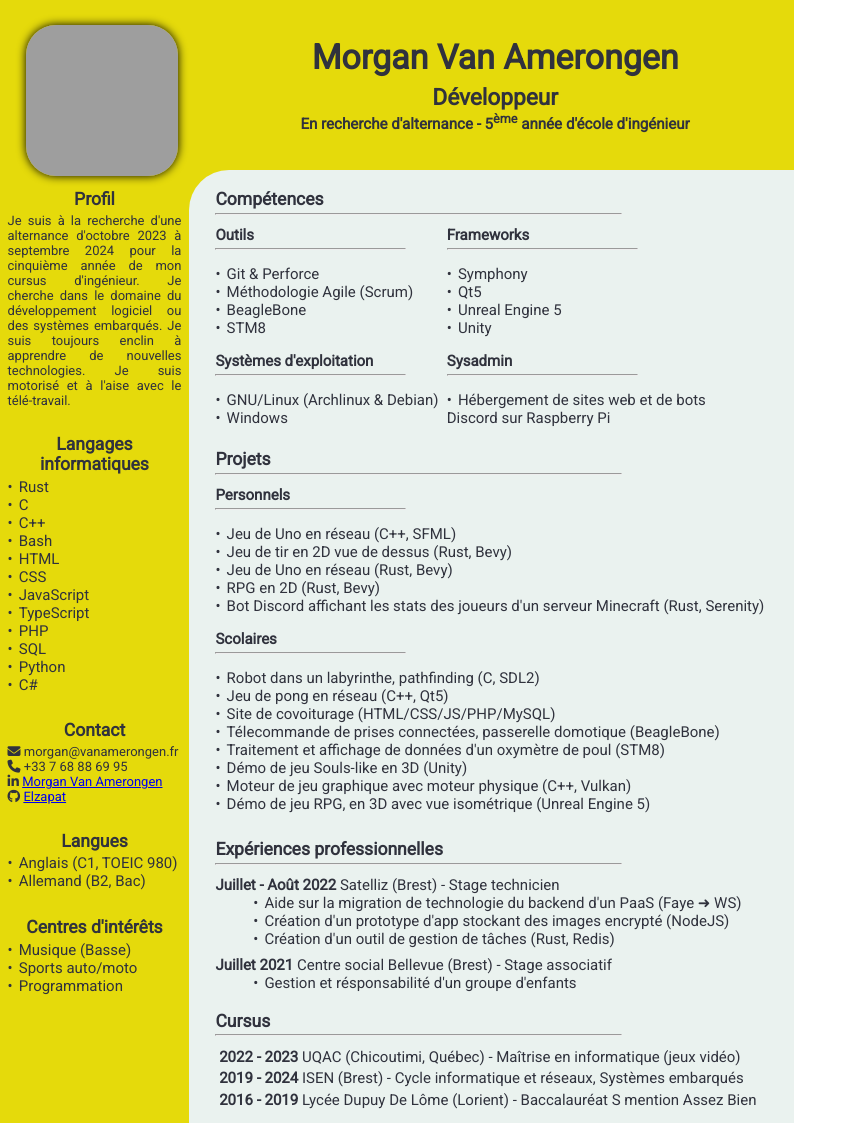
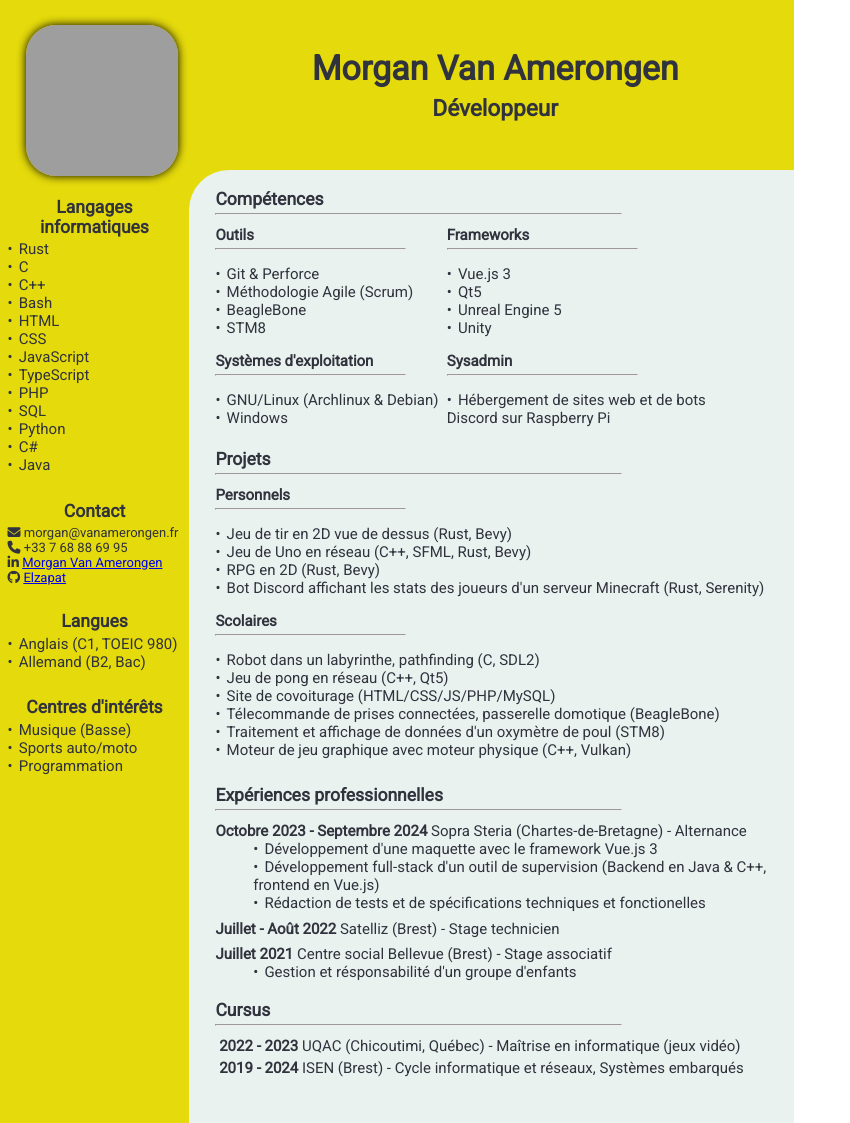
Before and after one commit to Elzapat/morgan.vanamerongen.fr, a plain HTML site: page resume/index.html in a window 1280 px wide. Shown: the whole page, without its empty margins (0-850 px from the left). Drawn offline with Linux system fonts and the light colour scheme; grey boxes are pictures that could not be loaded.

Commit message:
Mise à jour CV Sopra Steria

```diff
--- a/resume/index.html
+++ b/resume/index.html
@@ -27,7 +27,7 @@
             <section id="title">
                 <h1>Morgan Van Amerongen</h1>
                 <h2>Développeur</h2>
-                <h3>En recherche d'alternance - 5<sup>ème</sup> année d'école d'ingénieur</h3>
+                <!-- <h3>En recherche d'alternance - 5<sup>ème</sup> année d'école d'ingénieur</h3> -->
             </section>
         </header>
         <section>
@@ -35,10 +35,10 @@
                     <div id="gradiant"></div>
                 </div>
             <aside>
-                <h3 id="first-aside-title">Profil</h3>
-                <p id="profil">
-                    Je suis à la recherche d'une alternance d'octobre 2023 à septembre 2024 pour la cinquième année de mon cursus d'ingénieur. Je cherche dans le domaine du développement logiciel ou des systèmes embarqués. Je suis toujours enclin à apprendre de nouvelles technologies. Je suis motorisé et à l'aise avec le télé-travail.
-                </p>
+                <!-- <h3 id="first-aside-title">Profil</h3> -->
+                <!-- <p id="profil"> -->
+                <!--     Je suis à la recherche d'une alternance d'octobre 2023 à septembre 2024 pour la cinquième année de mon cursus d'ingénieur. Je cherche dans le domaine du développement logiciel ou des systèmes embarqués. Je suis toujours enclin à apprendre de nouvelles technologies. Je suis motorisé et à l'aise avec le télé-travail. -->
+                <!-- </p> -->
                 <h3>Langages informatiques</h3>
                 <ul id="proglangs-list">
                     <li>Rust</li>
@@ -53,6 +53,7 @@
                     <li>SQL</li>
                     <li>Python</li>
                     <li>C#</li>
+                    <li>Java</li>
                 </ul>
                 <h3>Contact</h3>
                 <ul id="contact">
@@ -126,7 +127,7 @@
                             <h4>Frameworks</h4>
                             <hr>
                             <ul id="">
-                                <li>Symphony</li>
+                                <li>Vue.js 3</li>
                                 <li>Qt5</li>
                                 <li>Unreal Engine 5</li>
                                 <li>Unity</li>
@@ -149,9 +150,8 @@
                             <h4>Personnels</h4>
                             <hr>
                             <ul id="">
-                                <li>Jeu de Uno en réseau (C++, SFML)</li>
                                 <li>Jeu de tir en 2D vue de dessus (Rust, Bevy)</li>
-                                <li>Jeu de Uno en réseau (Rust, Bevy)</li>
+                                <li>Jeu de Uno en réseau (C++, SFML, Rust, Bevy)</li>
                                 <li>RPG en 2D (Rust, Bevy)</li>
                                 <li>Bot Discord affichant les stats des joueurs d'un serveur Minecraft (Rust, Serenity)</li>
                             </ul>
@@ -166,9 +166,9 @@
                                 <li>Site de covoiturage (HTML/CSS/JS/PHP/MySQL)</li>
                                 <li>Télecommande de prises connectées, passerelle domotique (BeagleBone)</li>
                                 <li>Traitement et affichage de données d'un oxymètre de poul (STM8)</li>
-                                <li>Démo de jeu Souls-like en 3D (Unity)</li>
+                                <!-- <li>Démo de jeu Souls-like en 3D (Unity)</li> -->
                                 <li>Moteur de jeu graphique avec moteur physique (C++, Vulkan)</li>
-                                <li>Démo de jeu RPG, en 3D avec vue isométrique (Unreal Engine 5)</li>
+                                <!-- <li>Démo de jeu RPG, en 3D avec vue isométrique (Unreal Engine 5)</li> -->
                             </ul>
                         </div>
                     </section>
@@ -176,12 +176,18 @@
                 <div id="exppro" class="category">
                     <h3>Expériences professionnelles</h3>
                     <hr>
+                    <p><strong>Octobre 2023 - Septembre 2024</strong> Sopra Steria (Chartes-de-Bretagne) - Alternance</p>
+                        <ul>
+                            <li>Développement d'une maquette avec le framework Vue.js 3</li>
+                            <li>Développement full-stack d'un outil de supervision (Backend en Java & C++, frontend en Vue.js)</li>
+                            <li>Rédaction de tests et de spécifications techniques et fonctionelles</li>
+                        </ul>
                     <p><strong>Juillet - Août 2022</strong> Satelliz (Brest) - Stage technicien</p>
-                    <ul>
-                        <li>Aide sur la migration de technologie du backend d'un PaaS (Faye ➜ WS)</li>
-                        <li>Création d'un prototype d'app stockant des images encrypté (NodeJS)</li>
-                        <li>Création d'un outil de gestion de tâches (Rust, Redis)</li>
-                    </ul>
+                    <!-- <ul> -->
+                    <!--     <li>Aide sur la migration de technologie du backend d'un PaaS (Faye ➜ WS)</li> -->
+                    <!--     <li>Création d'un prototype d'app stockant des images encrypté (NodeJS)</li> -->
+                    <!--     <li>Création d'un outil de gestion de tâches (Rust, Redis)</li> -->
+                    <!-- </ul> -->
                     <p><strong>Juillet 2021</strong> Centre social Bellevue (Brest) - Stage associatif</p>
                     <ul>
                         <li>Gestion et résponsabilité d'un groupe d'enfants</li>
@@ -193,7 +199,7 @@
                     <!-- <p><strong>2022 - 2024</strong> ISEN (Brest) - Cycle ingénieur généraliste, systèmes embarqués</p> -->
                     <p><strong>2022 - 2023</strong> UQAC (Chicoutimi, Québec) - Maîtrise en informatique (jeux vidéo)</p>
                     <p><strong>2019 - 2024</strong> ISEN (Brest) - Cycle informatique et réseaux, Systèmes embarqués</p>
-                    <p><strong>2016 - 2019</strong> Lycée Dupuy De Lôme (Lorient) - Baccalauréat S mention Assez Bien</p>
+                    <!-- <p><strong>2016 - 2019</strong> Lycée Dupuy De Lôme (Lorient) - Baccalauréat S mention Assez Bien</p> -->
                 </div>
             </main>
         </section>
--- a/resume/resume.css
+++ b/resume/resume.css
@@ -31,6 +31,7 @@ body {
     color: var(--foreground);
     width: 21cm;
     height: 29.7cm;
+	overflow: hidden;
 }
 
 body > section {
```
Also changed, not shown: 5 other files.
